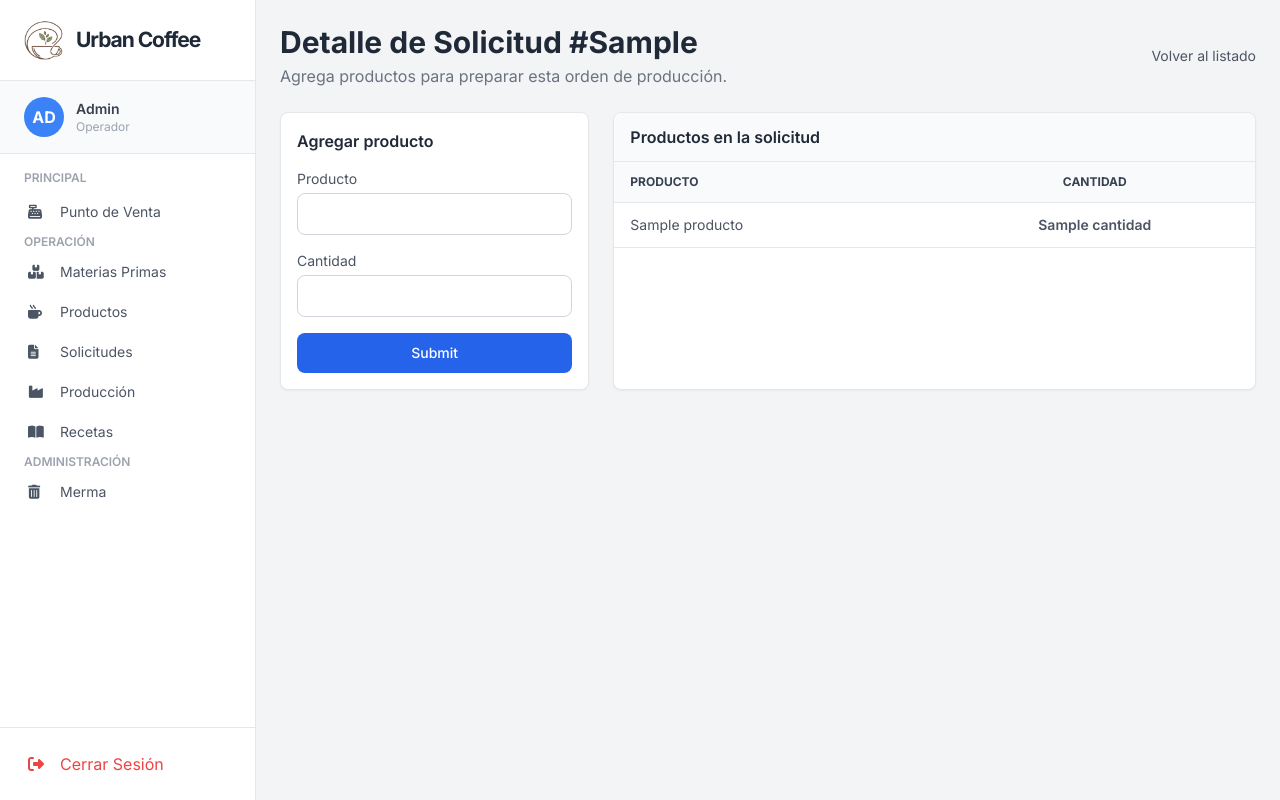
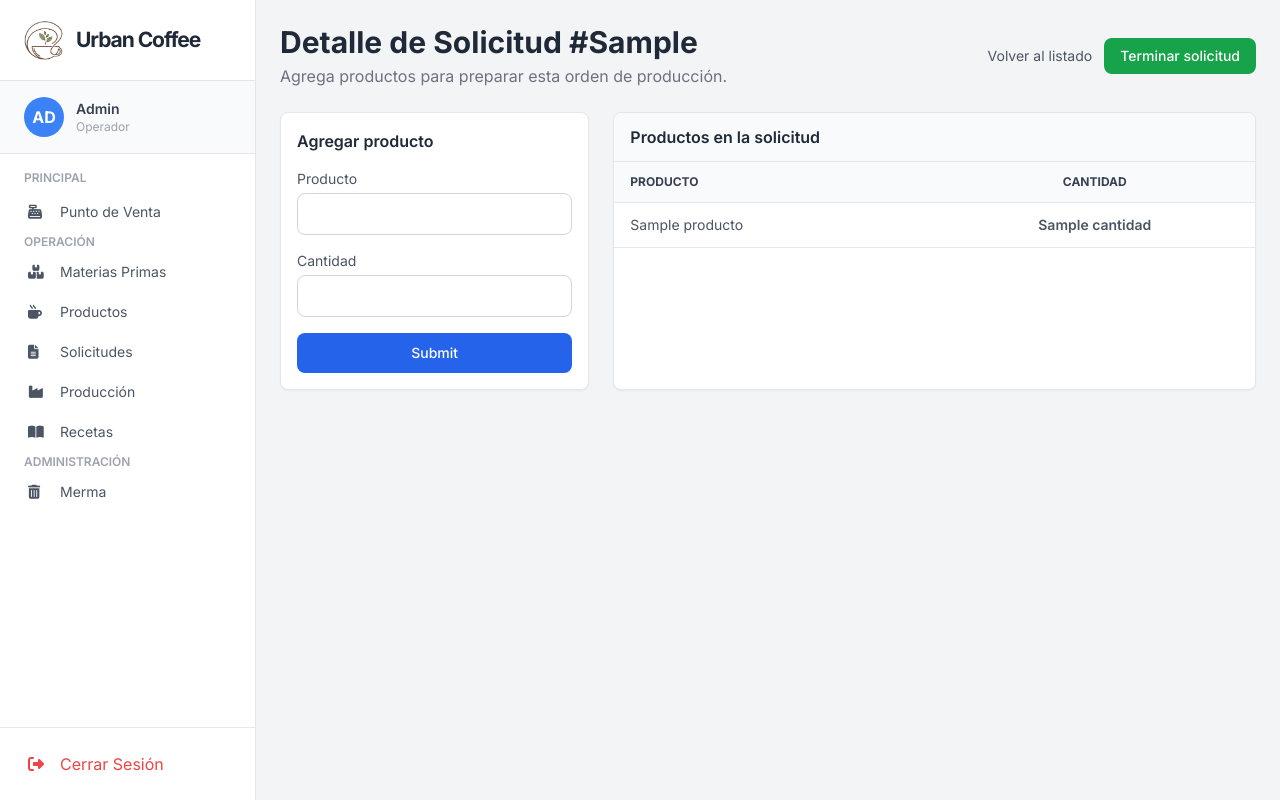
Before and after one commit to IDGS-803-23001507/tengo-sue-o-perdon-w, a Python web app: template templates/solicitud/detalles.html in a window 1280 px wide. Run offline with Jinja, Linux system fonts and the light colour scheme; the template is opened without the code that fills it: most values are stand-ins (such as "Sample title", 1, 10 or a date in 2020); form fields are guessed from the names that the template uses; some libraries are stand-ins or nearby versions.

Commit message:
Se mejoró la funcionalidad de creación y detalle de solicitudes, añadiendo mensajes de éxito y un modal para confirmar la creación y adición de productos.

```diff
--- a/templates/solicitud/detalles.html
+++ b/templates/solicitud/detalles.html
@@ -6,7 +6,14 @@
         <h1 class="text-2xl md:text-3xl font-bold text-gray-800">Detalle de Solicitud #{{ solicitud.id_solicitud }}</h1>
         <p class="text-gray-500 mt-1">Agrega productos para preparar esta orden de producción.</p>
     </div>
-    <a href="{{ url_for('solicitud.index') }}" class="text-sm text-gray-600 hover:text-gray-900 hover:underline">Volver al listado</a>
+    <div class="flex items-center gap-3">
+        <a href="{{ url_for('solicitud.index') }}" class="text-sm text-gray-600 hover:text-gray-900 hover:underline">Volver al listado</a>
+        <form method="POST" action="{{ url_for('solicitud.finalizar_solicitud', id=solicitud.id_solicitud) }}">
+            <button type="submit" class="text-white bg-green-600 hover:bg-green-700 focus:ring-4 focus:ring-green-300 font-medium rounded-lg text-sm px-4 py-2 transition">
+                Terminar solicitud
+            </button>
+        </form>
+    </div>
 </div>
 
 <div class="grid grid-cols-1 lg:grid-cols-3 gap-6">
@@ -58,4 +65,26 @@
         </table>
     </div>
 </div>
+
+{% if mostrar_modal %}
+<div class="fixed inset-0 z-[100] flex justify-center items-center bg-gray-900 bg-opacity-50">
+    <div class="relative p-4 w-full max-w-md h-auto">
+        <div class="relative bg-white rounded-2xl shadow p-8 text-center">
+            <div class="w-12 h-12 rounded-full bg-green-100 p-2 flex items-center justify-center mx-auto mb-4">
+                <svg class="w-8 h-8 text-green-500" fill="currentColor" viewBox="0 0 20 20" xmlns="http://www.w3.org/2000/svg"><path fill-rule="evenodd" d="M16.707 5.293a1 1 0 010 1.414l-8 8a1 1 0 01-1.414 0l-4-4a1 1 0 011.414-1.414L8 12.586l7.293-7.293a1 1 0 011.414 0z" clip-rule="evenodd"></path></svg>
+            </div>
+            {% if tipo_modal == 'creado' %}
+            <h3 class="mb-2 text-2xl font-bold text-gray-900">¡Solicitud Añadida!</h3>
+            <p class="text-gray-500 mb-6">La solicitud se creó correctamente. Ahora puedes agregar más productos.</p>
+            {% else %}
+            <h3 class="mb-2 text-2xl font-bold text-gray-900">¡Producto Añadido!</h3>
+            <p class="text-gray-500 mb-6">El producto se agregó correctamente a la solicitud.</p>
+            {% endif %}
+            <a href="{{ url_for('solicitud.detalles_solicitud', id=solicitud.id_solicitud) }}" class="text-white bg-green-500 hover:bg-green-600 focus:ring-4 focus:outline-none focus:ring-green-300 font-medium rounded-lg text-sm px-5 py-3 text-center transition block w-full">
+                Continuar
+            </a>
+        </div>
+    </div>
+</div>
+{% endif %}
 {% endblock %}
```
Also changed, not shown: app/solicitud/routes.py (+29 -4 lines).
